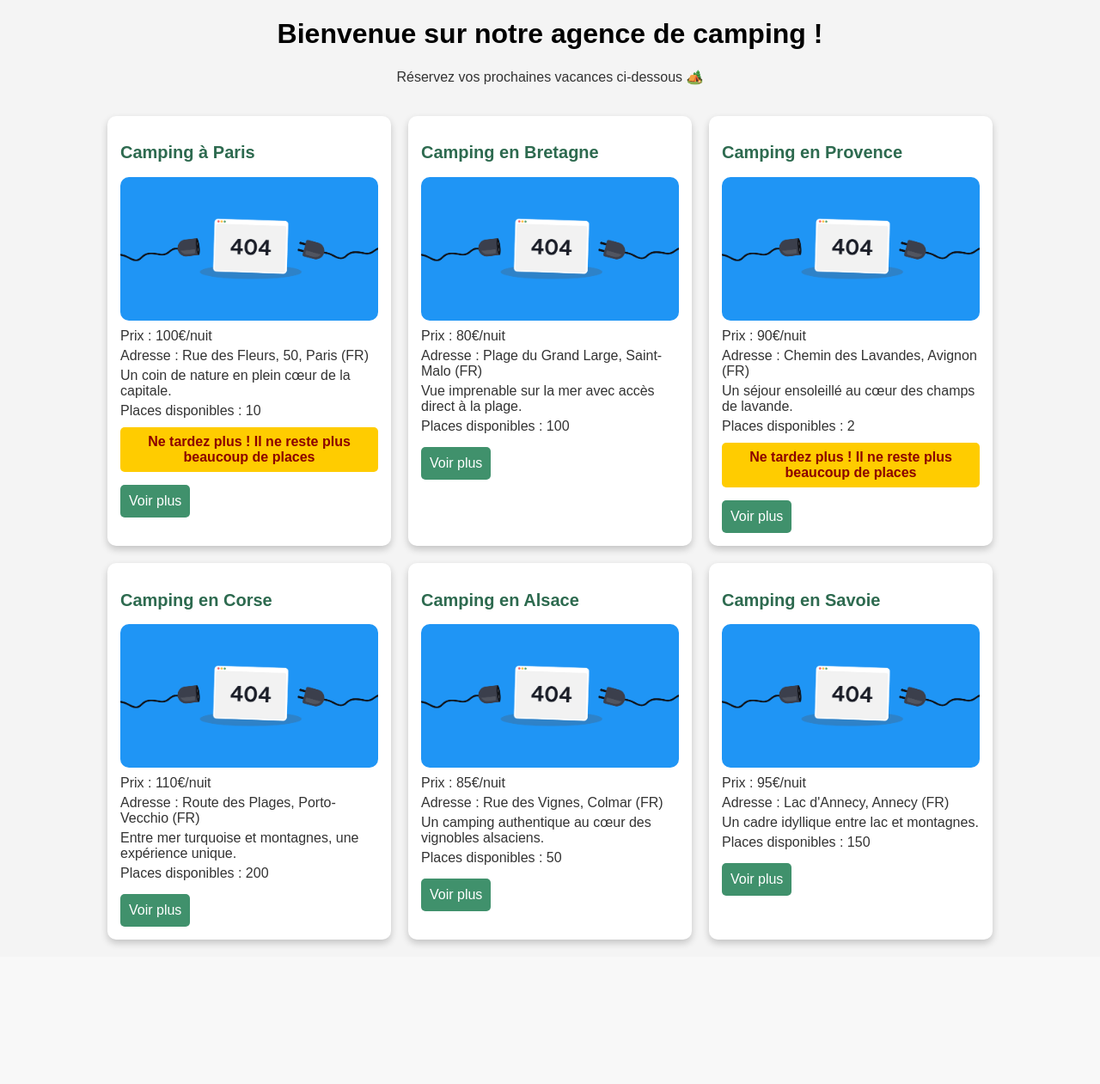
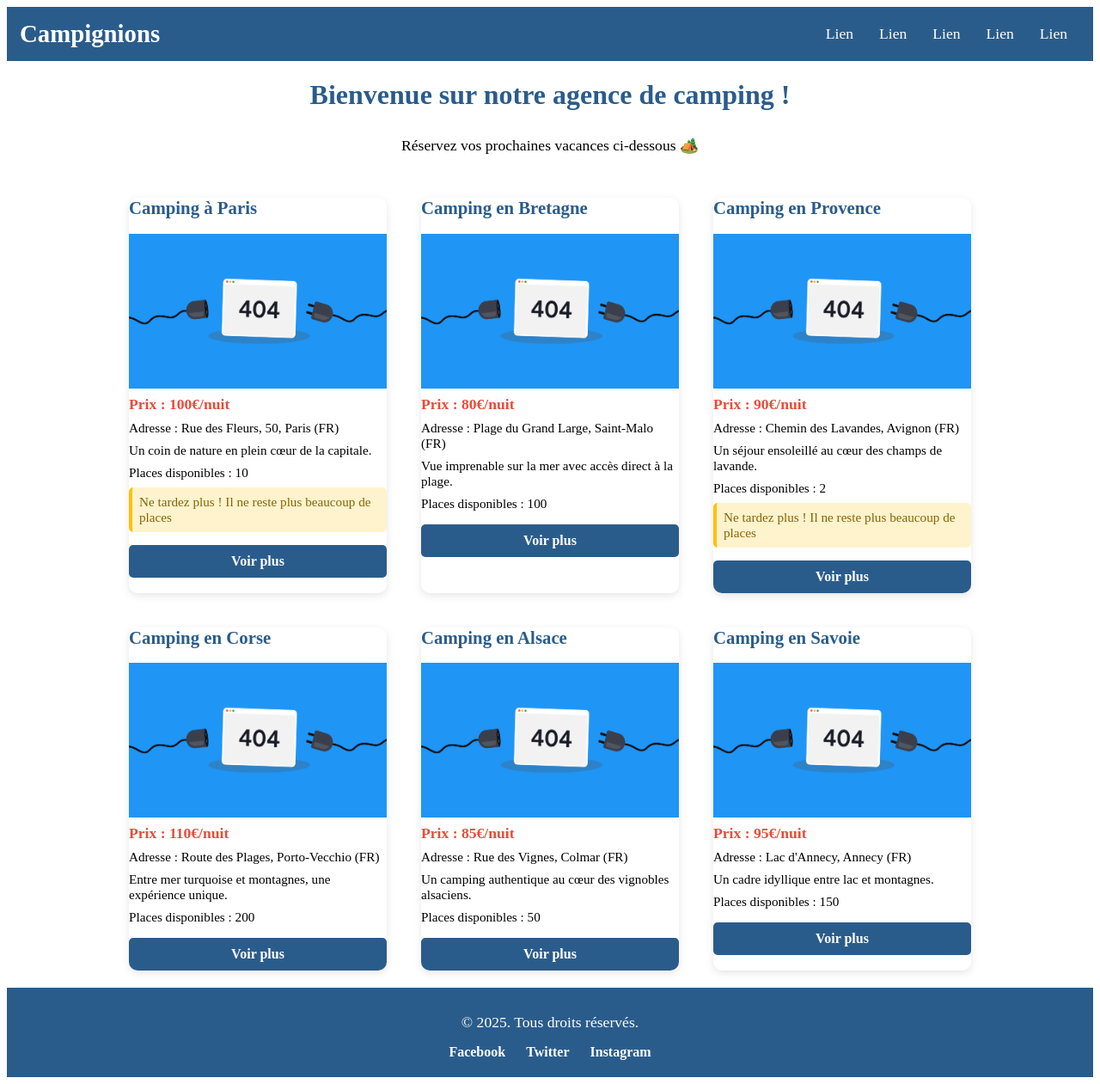
Before and after one commit to 200046/UAA12_ProjetPHP_Marcel, a PHP site: page / in a window 1280 px wide. Shown: the whole page at 86% size. Before the commit the page ends 1101 px from the top, so only its background shows below. Run offline with PHP 8.4, Linux system fonts and the light colour scheme.

Commit message:
26-03-2025

```diff
--- a/Assets/Css/base.css
+++ b/Assets/Css/base.css
@@ -1,73 +1,164 @@
-body {
-    font-family: Arial, sans-serif;
-    background-color: #f4f4f4;
+h1 {
+    color: #2a5c8b;
     text-align: center;
+    margin-bottom: 30px;
+    font-size: 2em;
+}
+
+p {
+    text-align: center;
+    font-size: 1.1em;
+    margin-bottom: 30px;
+}
+
+.cards-container {
+    display: flex;
+    flex-wrap: wrap;
+    justify-content: center;
+    margin: 25px;
+    max-width: 1200px;
+    margin: 0 auto;
+}
+
+.card {
+    background: white;
+    width: 300px;
+    border-radius: 10px;
+    box-shadow: 0 3px 10px rgba(0,0,0,0.1);
+    overflow: hidden;
+    margin: 20px; /* Ajout de l'espace entre les cartes */
+}
+
+.card img {
+    width: 100%;
+    height: 180px;
+    display: block;
+}
+
+.card-content {
+    padding: 15px;
+}
+
+.card h2 {
+    color: #2a5c8b;
+    margin-top: 0;
+    font-size: 1.3em;
+}
+
+.card p {
+    text-align: left;
+    margin: 8px 0;
+    font-size: 0.95em;
+}
+
+.card p:first-of-type {
+    color: #e74c3c;
+    font-weight: bold;
+    font-size: 1.1em;
+}
+
+.btn-primary {
+    display: block;
+    background-color: #2a5c8b;
+    color: white;
+    text-align: center;
+    padding: 10px;
+    margin-top: 15px;
+    border-radius: 5px;
+    text-decoration: none;
+    font-weight: bold;
+    transition: background-color 0.3s;
+}
+
+.btn-primary:hover {
+    background-color: #1e415e;
+}
+
+.warn {
+    background-color: #fff3cd;
+    color: #856404;
+    padding: 8px;
+    border-radius: 5px;
+    margin: 10px 0;
+    font-size: 0.9em;
+    text-align: center;
+    border-left: 4px solid #ffc107;
+}
+/* ---------- HEADER ------------------ */
+.header {
+    background-color: #2a5c8b;
+    color: white;
+    display: flex;
+    justify-content: space-between;
+    align-items: center;
+    padding: 15px;
+    margin: 0;
+    width: 100%;
+    box-sizing: border-box;
+}
+
+.logo a {
+    color: white;
+    font-size: 1.8em;
+    text-decoration: none;
+    font-weight: bold;
+}
+
+.nav ul {
+    list-style: none;
+    display: flex;
     margin: 0;
     padding: 0;
 }
 
-p {
-    font-size: 16px;
-    color: #333;
+.nav li {
+    margin: 0 15px;
 }
 
-/* Conteneur des cartes en flexbox */
-.cards-container {
-    display: flex;
-    flex-wrap: wrap; /* Passe à la ligne si l'écran est trop petit */
-    justify-content: center; /* Centre les cartes */
-    gap: 20px; /* Espacement entre les cartes */
-    padding: 20px;
+.nav a {
+    color: white;
+    text-decoration: none;
+    font-size: 1.1em;
+    transition: color 0.3s;
 }
 
-.card {
-    background-color: white;
-    width: 300px;
-    padding: 15px;
-    border-radius: 10px;
-    box-shadow: 0 4px 8px rgba(0, 0, 0, 0.2);
-    text-align: left;
+.nav a:hover {
+    color: #e74c3c;
 }
 
-/* Ajustement des images */
-.card img {
-    width: 100%;
-    border-radius: 10px;
+
+/* ---------- FOOTER ---------- */
+.footer {
+    background-color: #2a5c8b;
+    color: white;
+    padding: 20px;
+    text-align: center;
+    font-size: 1em;
+    margin: 0;
+    box-sizing: border-box;
 }
 
-.card h2 {
-    font-size: 20px;
-    color: #2d6a4f;
+.footer-content {
+    max-width: 1200px;
+    margin: 0 auto; /* Centrer le contenu */
 }
 
-.card p {
-    margin: 5px 0;
+.footer p {
+    margin: 10px 0;
 }
 
-/* Style du bouton principal */
-.btn-primary {
-    display: inline-block;
-    background-color: #40916c;
-    color: white;
-    padding: 10px;
-    text-decoration: none;
-    border-radius: 5px;
-    margin-top: 10px;
-    text-align: center;
+.social-links {
+    margin-top: 15px;
 }
 
-.btn-primary:hover {
-    background-color: #1b4332;
+.social-icon {
+    color: white;
+    margin: 0 10px;
+    text-decoration: none;
+    font-weight: bold;
 }
 
-/* Style pour les alertes de faible disponibilité */
-.warn {
-    background-color: #ffcc00; /* Jaune vif */
-    color: #8b0000; /* Rouge foncé pour bien alerter */
-    font-weight: bold;
-    padding: 8px;
-    border-radius: 5px;
-    text-align: center;
-    margin-top: 10px;
-    display: inline-block;
+.social-icon:hover {
+    color: #e74c3c; /* Changer la couleur au survol */
+    text-decoration: underline;
 }
--- a/Views/Components/footer.php
+++ b/Views/Components/footer.php
@@ -0,0 +1,10 @@
+<footer class="footer">
+    <div class="footer-content">
+        <p>&copy; 2025. Tous droits réservés.</p>
+        <div class="social-links">
+            <a href="#" target="_blank" class="social-icon">Facebook</a>
+            <a href="#" target="_blank" class="social-icon">Twitter</a>
+            <a href="#" target="_blank" class="social-icon">Instagram</a>
+        </div>
+    </div>
+</footer>
--- a/Views/Components/navBar.php
+++ b/Views/Components/navBar.php
@@ -0,0 +1,14 @@
+<header class="header">
+    <div class="logo">
+        <a href="#">Campignions</a>
+    </div>
+    <nav class="nav">
+        <ul>
+            <li><a href="#">Lien</a></li>
+            <li><a href="#">Lien</a></li>
+            <li><a href="#">Lien</a></li>
+            <li><a href="#">Lien</a></li>
+            <li><a href="#">Lien</a></li>
+        </ul>
+    </nav>
+</header>
```
